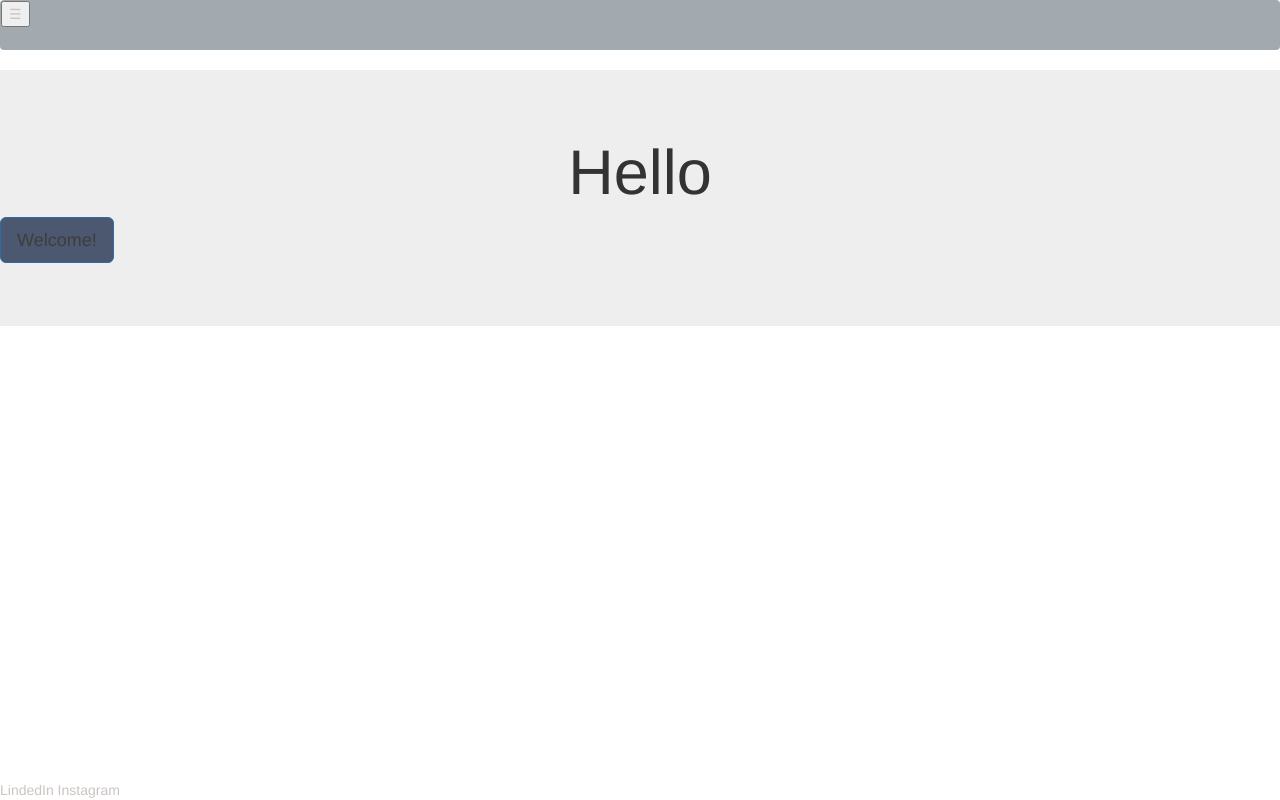
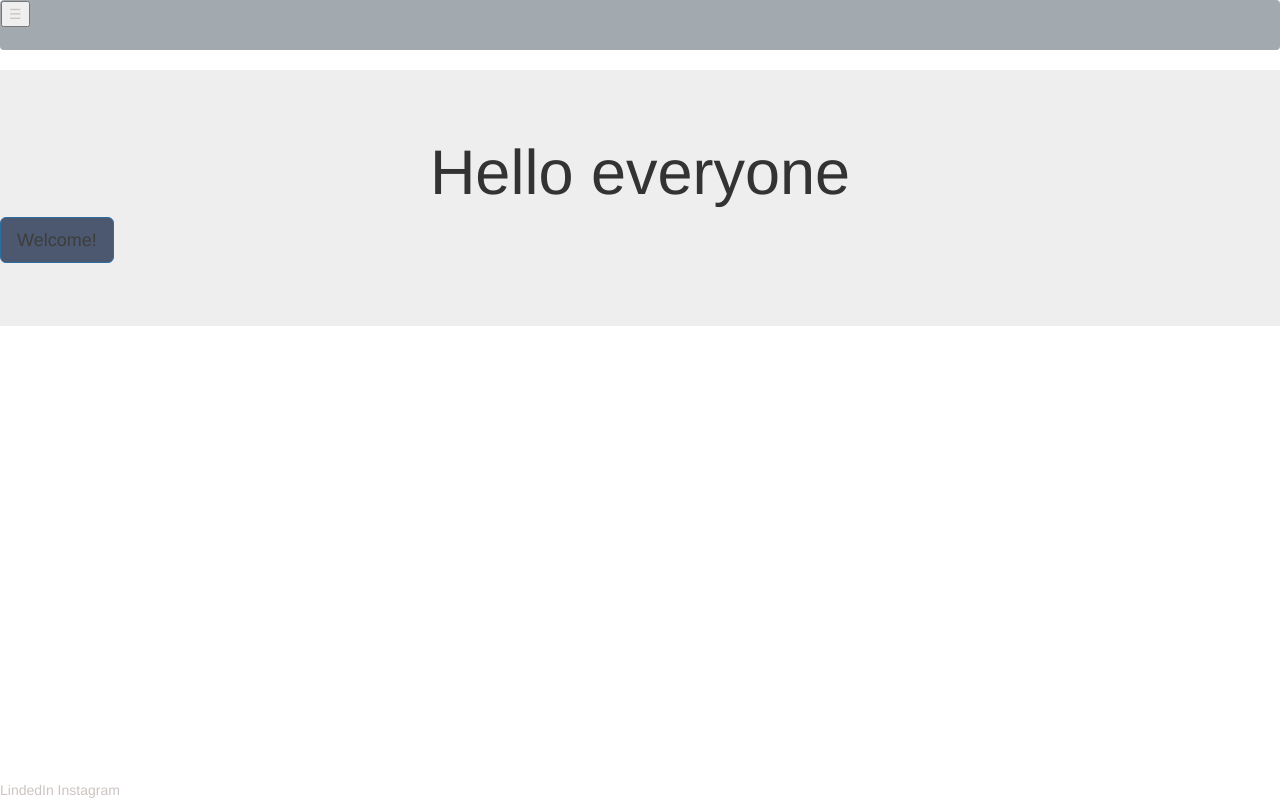
Before and after one commit to ngoldfield/portfolio, a plain HTML site: page index.html in a window 1280 px wide. Drawn offline with nearby package versions, Linux system fonts and the light colour scheme.

Commit message:
edittojumbotron
added the word everyone to my jumbotron

```diff
--- a/index.html
+++ b/index.html
@@ -45,7 +45,7 @@
 </div>
       <!-- You'll be wrapping this content into a jumbotron, and adding more classes -->
       <div class="jumbotron">
-        <h1 class="display-3"> Hello</h1>
+        <h1 class="display-3"> Hello everyone</h1>
         <p class="lead">
           <a class="btn btn-primary btn-lg" href="#" role="button">Welcome!</a>
         </p>
```
